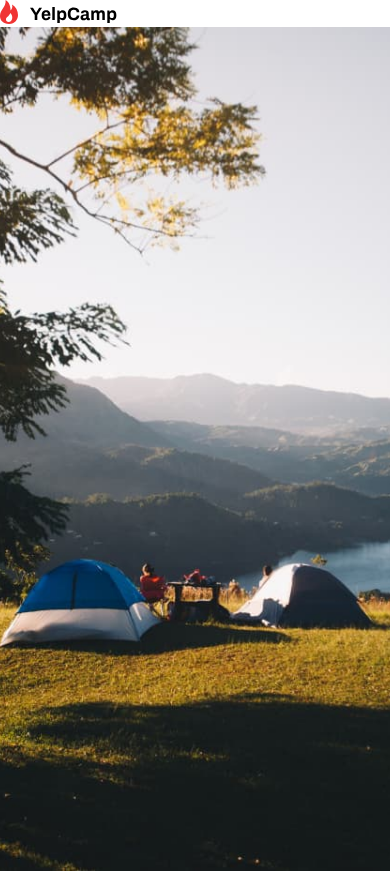
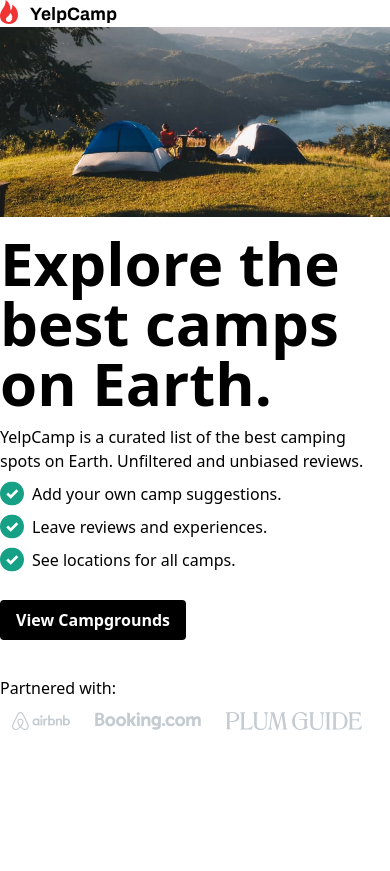
Before and after one commit to svk2320/YelpCamp, a React (Create React App) app: page / in a window 390 px wide. After the commit the page ends 844 px from the top, so only its background shows below. Built offline with nearby package versions, Linux system fonts and the light colour scheme; the HTML template or start-up script is replaced by a standard one.

Commit message:
optimize page for mobile and tablet

```diff
--- a/src/components/checkmarks/checkmarks.component.jsx
+++ b/src/components/checkmarks/checkmarks.component.jsx
@@ -2,7 +2,7 @@
 
 const Checkmarks = ({feature}) => {
   return (
-    <div class="flex items-center mb-2">
+    <div class="flex items-center my-2">
         <img src={Checkmark} alt="Checkmark" class="mr-2" />
         <span>{feature}</span>
     </div>
--- a/src/components/navigation/navigation.component.jsx
+++ b/src/components/navigation/navigation.component.jsx
@@ -1,15 +1,17 @@
-import React from 'react'
-import { Outlet } from 'react-router-dom';
+import React from "react";
+import { Outlet } from "react-router-dom";
 
-import Logo from '../../assets/Logo.svg';
+import Logo from "../../assets/Logo.svg";
 
 const Nav = () => {
   return (
-    <div className=''>
-        <img src={Logo} alt='logo' />
-        <Outlet />
-    </div>
-  )
-}
+    <>
+      <div className="lg:ps-40 lg:pt-6">
+        <img src={Logo} alt="logo" />
+      </div>
+      <Outlet />
+    </>
+  );
+};
 
-export default Nav
+export default Nav;
--- a/src/pages/home/home.page.jsx
+++ b/src/pages/home/home.page.jsx
@@ -1,6 +1,7 @@
 import React from "react";
 
 import HeroImage from "../../assets/Hero Image.jpg";
+import HeroImageMT from "../../assets/Hero Image (Tablet and Mobile).jpg";
 import Checkmarks from "../../components/checkmarks/checkmarks.component";
 import Airbnb from "../../assets/Airbnb.svg";
 import Booking from "../../assets/Booking.svg";
@@ -10,21 +11,20 @@
 
 const Home = () => {
   return (
-    <div className="container mx-auto relative">
-      <div className="grid grid-cols-1 md:grid-cols-2 gap-4">
-        <div className="flex justify-start flex-col lg:ms-40 lg:mt-24">
+    <div className="container mx-auto lg:relative">
+      <div className="grid grid-cols-1 lg:grid-cols-2 gap-4">
+        <div className="flex justify-start flex-col lg:ms-40 lg:mt-24 lg:order-1 order-2">
           <div className="text-6xl font-bold">Explore the best camps on Earth.</div>
-          <div>
+          <div className="pt-3">
             YelpCamp is a curated list of the best camping spots on Earth.
             Unfiltered and unbiased reviews.
           </div>
-
           <div>
             {features.map((feature) => (
               <Checkmarks feature={feature} />
             ))}
           </div>
-          <div>
+          <div className="pt-5">
             <button
               class="bg-black text-white font-bold py-2 px-4 rounded p-10"
               type="button"
@@ -32,7 +32,7 @@
               View Campgrounds
             </button>
           </div>
-          <div>
+          <div className="pt-9">
             Partnered with:
             <div className="flex flex-row">
               <img src={Airbnb} alt="" />
@@ -41,11 +41,17 @@
             </div>
           </div>
         </div>
-        <div className="absolute lg:-top-[75px] right-0 z-10">
+
+        <div className="lg:absolute lg:-top-[51px] lg:right-0 lg:z-10 lg:order-2 order-1">
           <img
             src={HeroImage}
             alt="HeroImage"
-            className="w-full h-screen object-cover"
+            className="w-full h-screen object-cover hidden lg:block"
+          />
+          <img
+            src={HeroImageMT}
+            alt="HeroImageMT"
+            className="lg:hidden md:block"
           />
         </div>
       </div>
```
